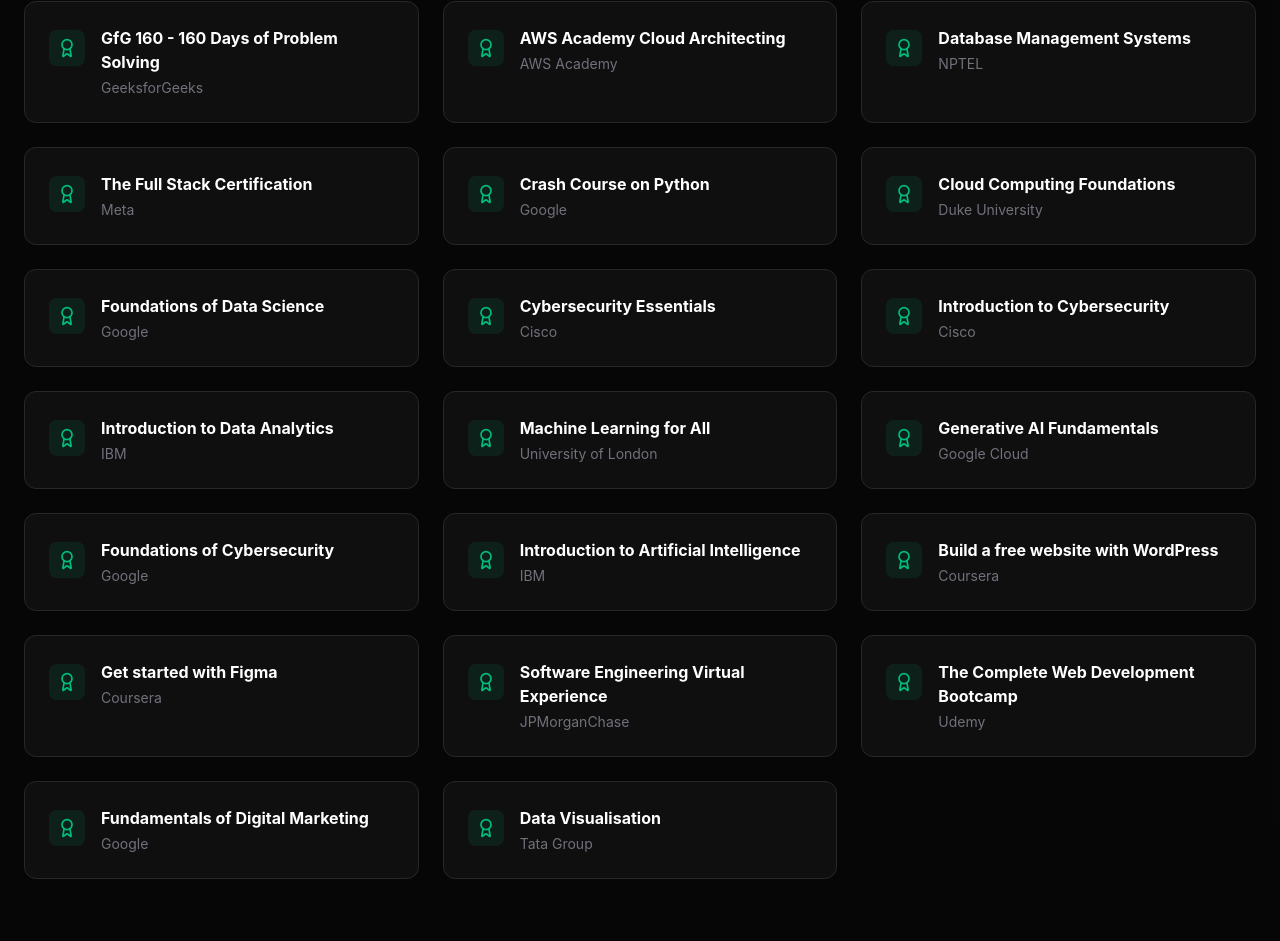
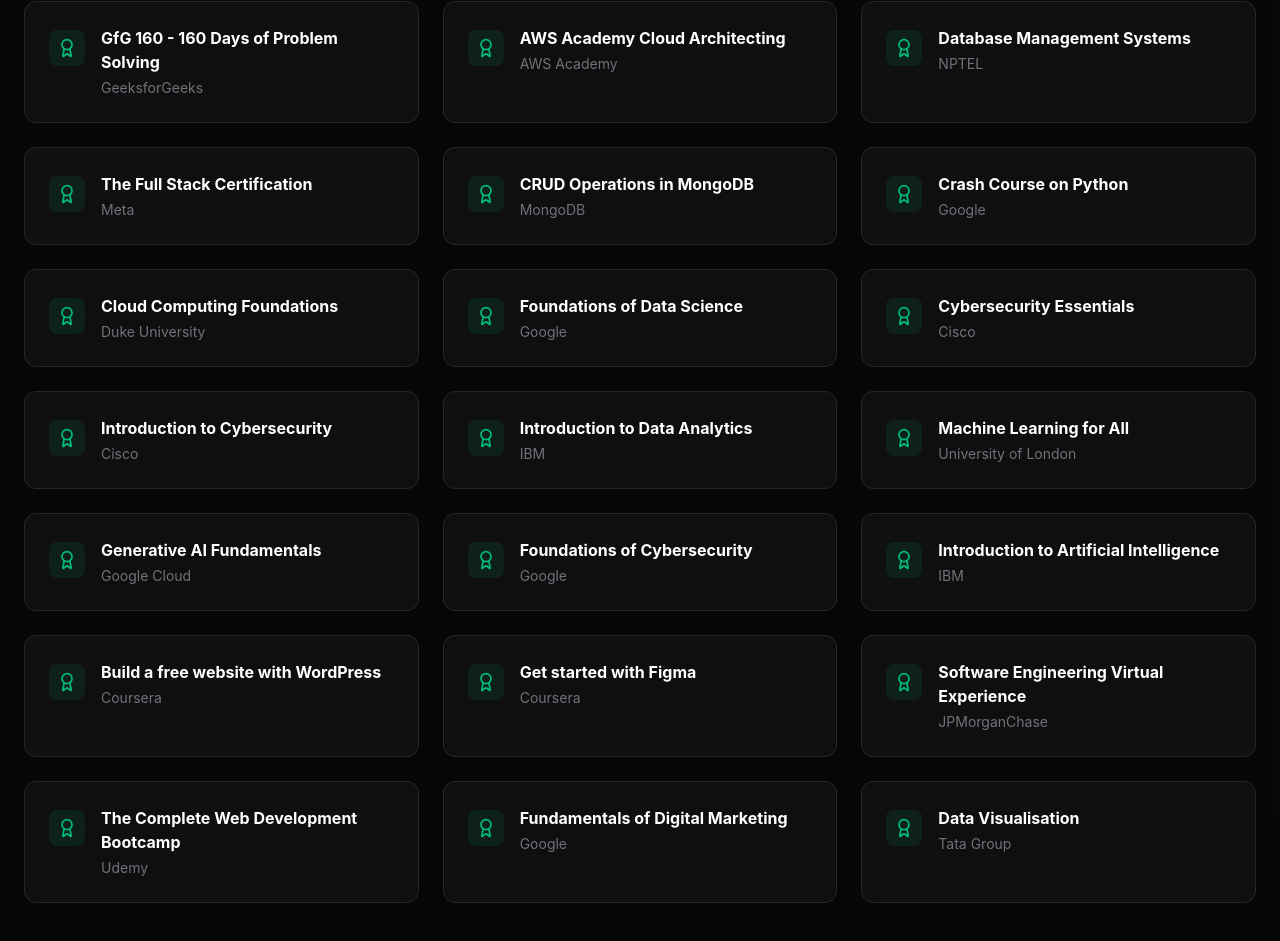
Before and after one commit to givijain1234/Givi-Jain-Portfolio, a React (Vite) app: page / in a window 1280 px wide. Shown: the part 7053-7994 px from the top of the page. Built offline with nearby package versions, Linux system fonts and the light colour scheme.

Commit message:
feat: Update README and add MongoDB certification
Enhance the README with a new banner and improved local setup instructions for an AI Studio app. Add a new "CRUD Operations in MongoDB" certification to the application's list.

```diff
--- a/src/App.tsx
+++ b/src/App.tsx
@@ -251,6 +251,7 @@
   { name: "AWS Academy Cloud Architecting", issuer: "AWS Academy" },
   { name: "Database Management Systems", issuer: "NPTEL" },
   { name: "The Full Stack Certification", issuer: "Meta" },
+  { name: "CRUD Operations in MongoDB", issuer: "MongoDB" },
   { name: "Crash Course on Python", issuer: "Google" },
   { name: "Cloud Computing Foundations", issuer: "Duke University" },
   { name: "Foundations of Data Science", issuer: "Google" },
```
Also changed, not shown: 1 other file (tests, documents, lock files or other folders).
